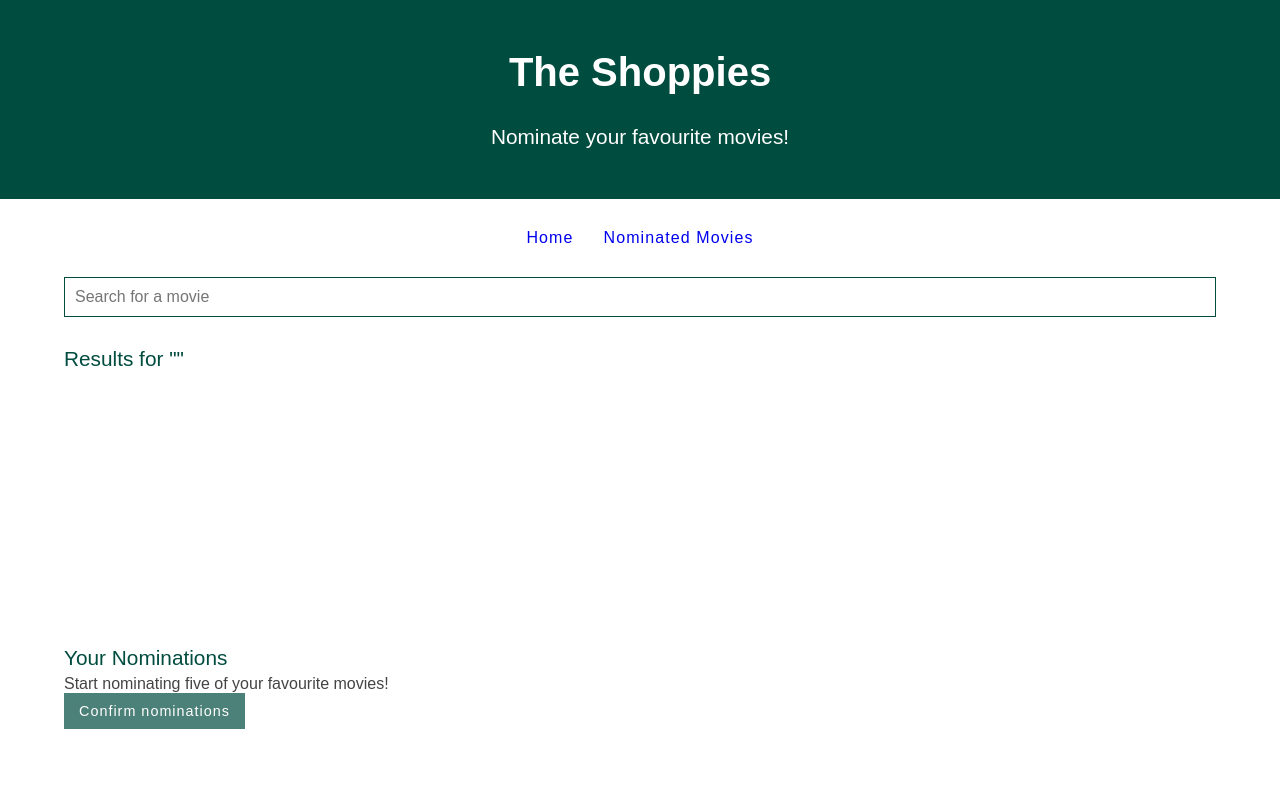
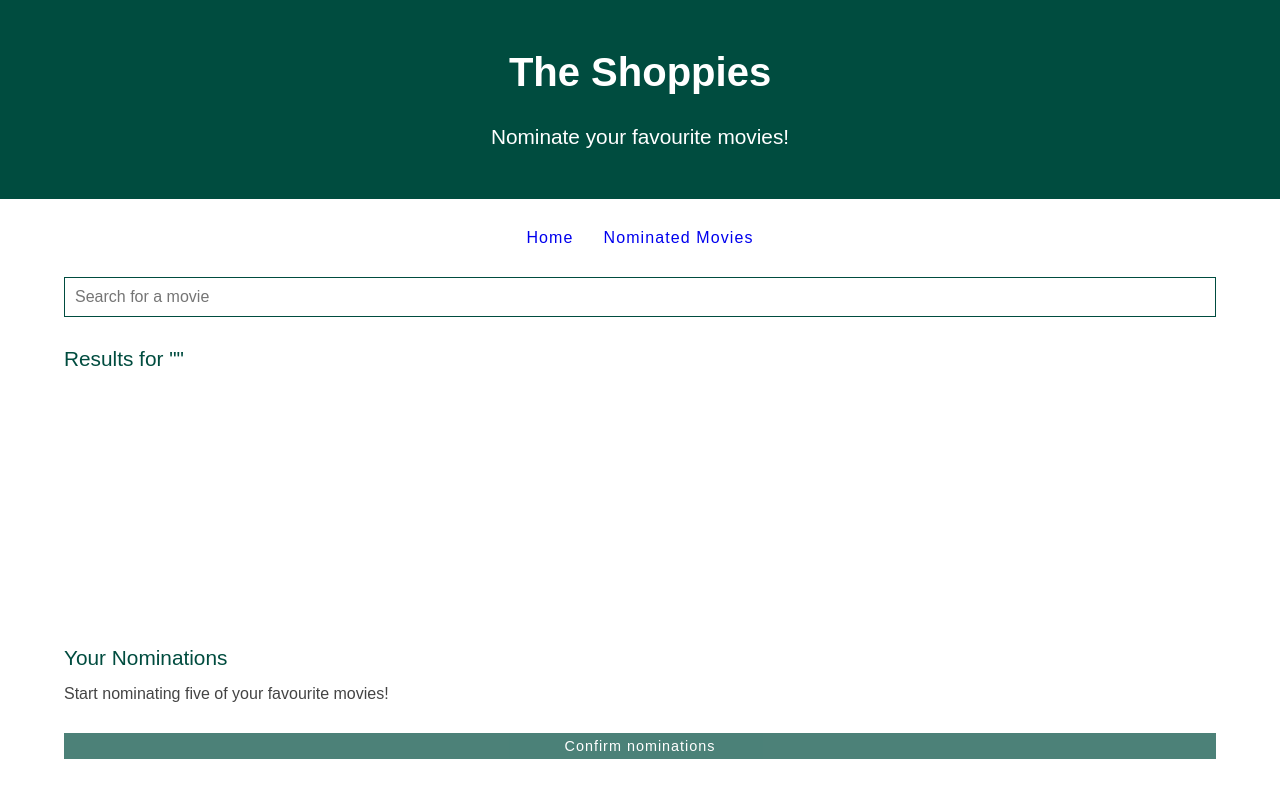
Before and after one commit to csmordido/theShoppies, a React (Create React App) app: page /#/ in a window 1280 px wide. Shown: the top 798 px of the page. Built offline with nearby package versions, Linux system fonts and the light colour scheme.

Commit message:
styled modal

```diff
--- a/src/App.jsx
+++ b/src/App.jsx
@@ -47,9 +47,7 @@ const App = () => {
           </Route>
           <Route exact path='/nominations-list'>
             <NominationsList
-
               nominationsList={nominationsList}
-
             />
           </Route>
         </Router>
--- a/src/components/Modal.jsx
+++ b/src/components/Modal.jsx
@@ -1,8 +1,9 @@
 import React from 'react';
+import '../styles/modal.css';
 
 const Modal = () => {
   return (
-    <div>
+    <div className='modal'>
       <p>You have nominated five films. Please review and confirm your nominations.</p>
     </div>
   )
--- a/src/components/UserNominations.jsx
+++ b/src/components/UserNominations.jsx
@@ -45,11 +45,12 @@ const UserNominations = ({ userNominations, setuserNominations, setIsConfirmed }
       {
         !userNominations.length
         ? <p>Start nominating five of your favourite movies!</p>
-        : <ul className='results'>{nominations}</ul>
+        : <ul className='results userNoms'>{nominations}</ul>
       }
       <button
         disabled={userNominations.length === 5 ? false : true}
         type='button'
+        className='confirmBtn'
         onClick={confirmNominations}
       >
         Confirm nominations
--- a/src/index.css
+++ b/src/index.css
@@ -39,7 +39,7 @@ button {
   background-color: var(--color-green);
   border: none;
   color: white;
-  padding: 10px 15px;
+  padding: 5px 12px;
   letter-spacing: 1px;
 }
 
--- /dev/null
+++ b/src/styles/modal.css
@@ -0,0 +1,11 @@
+.modal {
+  color: white;
+  background-color: var(--color-green);
+  padding: 15px 10px;
+  text-align: center;
+  position: fixed;
+  top: 0;
+  left: 0;
+  box-shadow: 0 8px 15px rgba(0, 0, 0, 0.7);
+  letter-spacing: 1.1px;
+}
--- a/src/styles/usernominations.css
+++ b/src/styles/usernominations.css
@@ -1,3 +1,26 @@
 .userNomsContainer {
   margin-top: 30px ;
+  padding-bottom: 50px;
 }
+
+.userNomsContainer > p {
+  padding: 10px 0 20px 0;
+}
+
+.userNoms li {
+  border: none;
+  background-color: var(--color-green);
+  color: white;
+}
+
+.userNoms li button {
+  background-color: white;
+  font-weight: 500;
+  color: var(--color-green);
+  padding: 3px 8px;
+}
+
+.confirmBtn {
+  width: 100%;
+  margin-top: 10px;
+}
```
